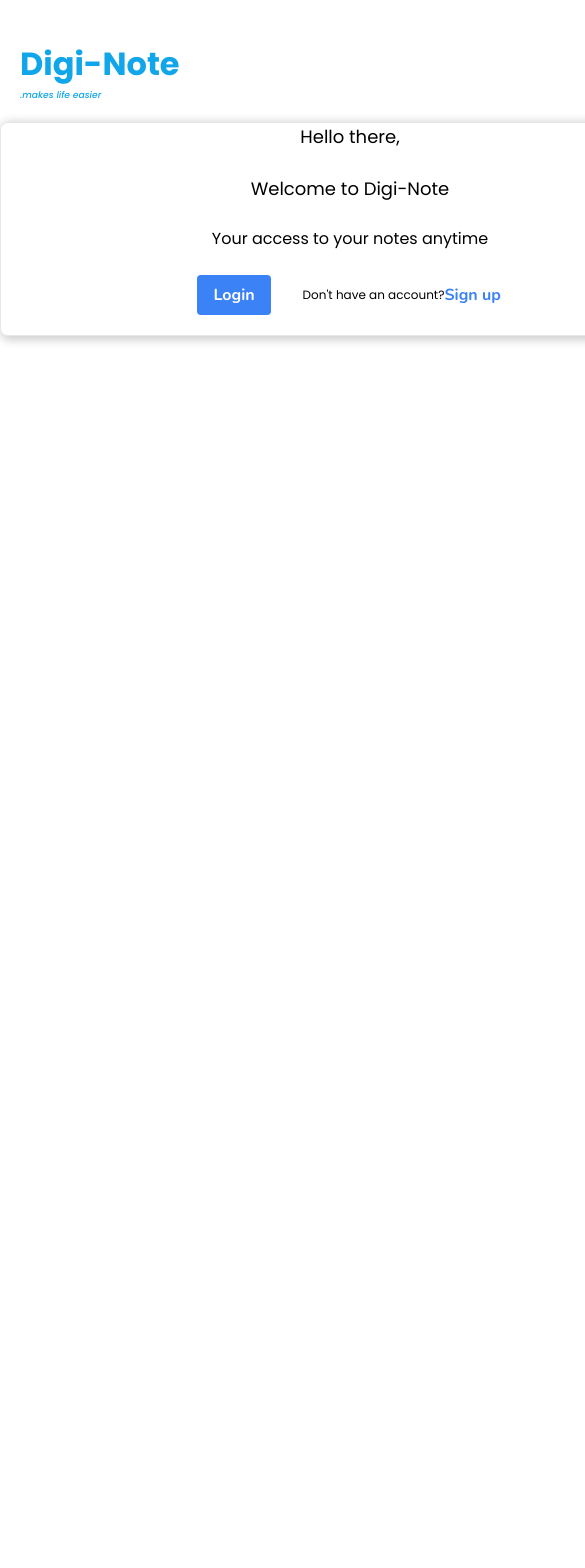
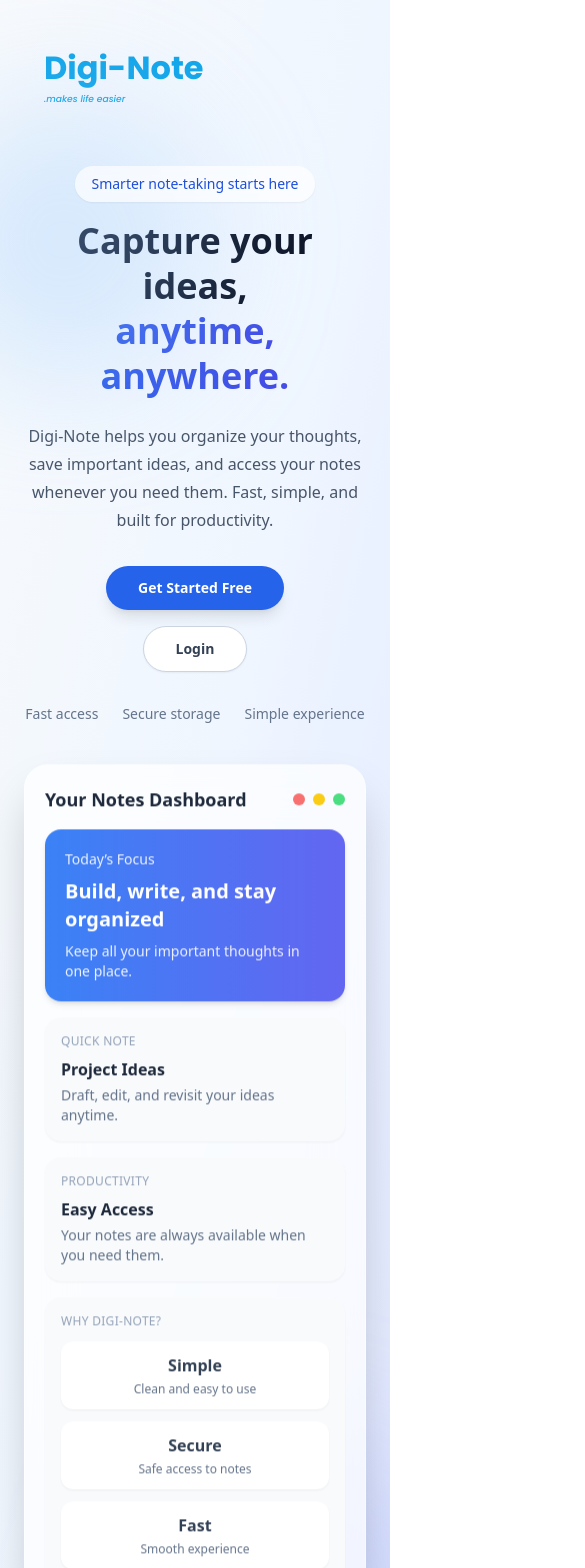
Before and after one commit to teslyym/DigiNote, a React (Vite) app in the folder Client/: page / in a window 390 px wide. Shown: the top 1568 px of the page, 585 px wide, since content can reach past the window. Before the commit the page ends 844 px from the top, so only its background shows below. Built offline with nearby package versions, Linux system fonts and the light colour scheme.

Commit message:
Enhance Home component with new layout, animations, and mobile responsiveness

```diff
--- a/Client/src/Pages/Home.jsx
+++ b/Client/src/Pages/Home.jsx
@@ -4,42 +4,227 @@ import Logo from "../Components/Logo";
 
 const Home = () => {
   return (
-    <div>
-      <div className="items-center  max-w-[1000px] mx-auto justify-center">
-        <div className="pt-5">
+    <div className="min-h-screen bg-gradient-to-br from-slate-50 via-blue-50 to-indigo-100 overflow-hidden">
+      <div className="relative mx-auto flex min-h-screen max-w-7xl flex-col px-6 py-6 lg:px-12">
+        {/* Top nav/logo */}
+        <div className="animate-fadeInDown flex items-center justify-between">
           <Logo />
+          <div className="hidden md:flex items-center gap-4">
+            <Link to="/login">
+              <button className="rounded-full border border-blue-200 bg-white/70 px-5 py-2 text-sm font-semibold text-slate-700 shadow-sm transition duration-300 hover:-translate-y-0.5 hover:border-blue-400 hover:text-blue-600">
+                Login
+              </button>
+            </Link>
+            <Link to="/signup">
+              <button className="rounded-full bg-blue-600 px-5 py-2 text-sm font-semibold text-white shadow-md transition duration-300 hover:-translate-y-0.5 hover:bg-blue-700">
+                Sign Up
+              </button>
+            </Link>
+          </div>
         </div>
-        <div>
-          <div className="rounded-lg flex flex-col border w-[700px] mx-auto mb-10 items-center gap-6 shadow-[2px_2px_10px_2px_rgba(0,0,0,0.2)]">
-            <p className="font-poppins font-normal text-lg">Hello there,</p>
-            <p className="font-poppins font-normal text-lg">
-              Welcome to Digi-Note
+
+        {/* Background glow effects */}
+        <div className="pointer-events-none absolute left-[-80px] top-24 h-72 w-72 rounded-full bg-blue-300/30 blur-3xl"></div>
+        <div className="pointer-events-none absolute bottom-10 right-[-60px] h-80 w-80 rounded-full bg-indigo-300/30 blur-3xl"></div>
+
+        {/* Hero content */}
+        <div className="grid flex-1 items-center gap-12 py-10 lg:grid-cols-2 lg:py-16">
+          {/* Left text section */}
+          <div className="animate-fadeInUp text-center lg:text-left">
+            <p className="mb-4 inline-block rounded-full bg-white/70 px-4 py-2 text-sm font-medium text-blue-700 shadow-sm backdrop-blur">
+              Smarter note-taking starts here
             </p>
-            <h1 className="font-poppins font-normal text-base">
-              Your access to your notes anytime
+
+            <h1 className="mb-6 text-4xl font-extrabold leading-tight text-slate-900 sm:text-5xl lg:text-6xl">
+              Capture your ideas,
+              <span className="block bg-gradient-to-r from-blue-600 to-indigo-600 bg-clip-text text-transparent">
+                anytime, anywhere.
+              </span>
             </h1>
-            <div className="flex pb-5 w-[400px] gap-8 justify-center items-center">
-              <div className="w-[150]">
-                <Link to="/login">
-                  <button className="bg-blue-500 hover:bg-blue-700 text-white font-nunito font-bold py-2 px-4 rounded">
-                    Login
-                  </button>
-                </Link>
+
+            <p className="mx-auto mb-8 max-w-xl text-base leading-7 text-slate-600 sm:text-lg lg:mx-0">
+              Digi-Note helps you organize your thoughts, save important ideas,
+              and access your notes whenever you need them. Fast, simple, and
+              built for productivity.
+            </p>
+
+            <div className="flex flex-col items-center gap-4 sm:flex-row sm:justify-center lg:justify-start">
+              <Link to="/signup">
+                <button className="w-full rounded-full bg-blue-600 px-8 py-3 text-sm font-semibold text-white shadow-lg transition duration-300 hover:-translate-y-1 hover:bg-blue-700 sm:w-auto">
+                  Get Started Free
+                </button>
+              </Link>
+
+              <Link to="/login">
+                <button className="w-full rounded-full border border-slate-300 bg-white px-8 py-3 text-sm font-semibold text-slate-700 shadow-sm transition duration-300 hover:-translate-y-1 hover:border-blue-400 hover:text-blue-600 sm:w-auto">
+                  Login
+                </button>
+              </Link>
+            </div>
+
+            <div className="mt-8 flex flex-wrap items-center justify-center gap-6 text-sm text-slate-500 lg:justify-start">
+              <span>Fast access</span>
+              <span className="hidden sm:inline">•</span>
+              <span>Secure storage</span>
+              <span className="hidden sm:inline">•</span>
+              <span>Simple experience</span>
+            </div>
+          </div>
+
+          {/* Right visual card section */}
+          <div className="animate-float relative mx-auto w-full max-w-xl">
+            <div className="rounded-3xl border border-white/40 bg-white/70 p-5 shadow-2xl backdrop-blur-xl">
+              <div className="mb-4 flex items-center justify-between">
+                <h2 className="text-lg font-semibold text-slate-800">
+                  Your Notes Dashboard
+                </h2>
+                <div className="flex gap-2">
+                  <span className="h-3 w-3 rounded-full bg-red-400"></span>
+                  <span className="h-3 w-3 rounded-full bg-yellow-400"></span>
+                  <span className="h-3 w-3 rounded-full bg-green-400"></span>
+                </div>
               </div>
-              <div className="flex w-1/2 items-center">
-                <h1 className="font-poppins font-normal text-xs">
-                  Don't have an account?
-                </h1>
-                <Link to="/signup">
-                  <button className="text-blue-500 hover:text-blue-400 font-nunito font-bold ">
-                    Sign up
-                  </button>
-                </Link>
+
+              <div className="space-y-4">
+                <div className="rounded-2xl bg-gradient-to-r from-blue-500 to-indigo-500 p-5 text-white shadow-md">
+                  <p className="text-sm opacity-90">Today’s Focus</p>
+                  <h3 className="mt-2 text-xl font-bold">
+                    Build, write, and stay organized
+                  </h3>
+                  <p className="mt-2 text-sm opacity-90">
+                    Keep all your important thoughts in one place.
+                  </p>
+                </div>
+
+                <div className="grid gap-4 sm:grid-cols-2">
+                  <div className="rounded-2xl bg-slate-50 p-4 shadow-sm">
+                    <p className="text-xs uppercase tracking-wide text-slate-400">
+                      Quick Note
+                    </p>
+                    <h4 className="mt-2 font-semibold text-slate-800">
+                      Project Ideas
+                    </h4>
+                    <p className="mt-1 text-sm text-slate-500">
+                      Draft, edit, and revisit your ideas anytime.
+                    </p>
+                  </div>
+
+                  <div className="rounded-2xl bg-slate-50 p-4 shadow-sm">
+                    <p className="text-xs uppercase tracking-wide text-slate-400">
+                      Productivity
+                    </p>
+                    <h4 className="mt-2 font-semibold text-slate-800">
+                      Easy Access
+                    </h4>
+                    <p className="mt-1 text-sm text-slate-500">
+                      Your notes are always available when you need them.
+                    </p>
+                  </div>
+                </div>
+
+                <div className="rounded-2xl bg-slate-50 p-4 shadow-sm">
+                  <p className="text-xs uppercase tracking-wide text-slate-400">
+                    Why Digi-Note?
+                  </p>
+                  <div className="mt-3 grid gap-3 sm:grid-cols-3">
+                    <div className="rounded-xl bg-white p-3 text-center shadow-sm">
+                      <h5 className="font-semibold text-slate-700">Simple</h5>
+                      <p className="mt-1 text-xs text-slate-500">
+                        Clean and easy to use
+                      </p>
+                    </div>
+                    <div className="rounded-xl bg-white p-3 text-center shadow-sm">
+                      <h5 className="font-semibold text-slate-700">Secure</h5>
+                      <p className="mt-1 text-xs text-slate-500">
+                        Safe access to notes
+                      </p>
+                    </div>
+                    <div className="rounded-xl bg-white p-3 text-center shadow-sm">
+                      <h5 className="font-semibold text-slate-700">Fast</h5>
+                      <p className="mt-1 text-xs text-slate-500">
+                        Smooth experience
+                      </p>
+                    </div>
+                  </div>
+                </div>
               </div>
+            </div>
+
+            {/* Floating small card */}
+            <div className="absolute -left-4 top-10 hidden rounded-2xl bg-white p-4 shadow-xl md:block">
+              <p className="text-xs text-slate-400">Saved Notes</p>
+              <h3 className="text-2xl font-bold text-blue-600">1,284</h3>
+            </div>
+
+            <div className="absolute -bottom-4 right-0 hidden rounded-2xl bg-white p-4 shadow-xl md:block">
+              <p className="text-xs text-slate-400">Productivity</p>
+              <h3 className="text-lg font-bold text-slate-800">Stay focused</h3>
             </div>
           </div>
         </div>
+
+        {/* Mobile auth buttons */}
+        <div className="mt-2 flex flex-col gap-3 md:hidden">
+          <Link to="/login">
+            <button className="w-full rounded-full border border-blue-200 bg-white py-3 font-semibold text-slate-700 shadow-sm">
+              Login
+            </button>
+          </Link>
+          <Link to="/signup">
+            <button className="w-full rounded-full bg-blue-600 py-3 font-semibold text-white shadow-md">
+              Sign Up
+            </button>
+          </Link>
+        </div>
       </div>
+
+      {/* Custom animation styles */}
+      <style>
+        {`
+          @keyframes fadeInUp {
+            from {
+              opacity: 0;
+              transform: translateY(30px);
+            }
+            to {
+              opacity: 1;
+              transform: translateY(0);
+            }
+          }
+
+          @keyframes fadeInDown {
+            from {
+              opacity: 0;
+              transform: translateY(-20px);
+            }
+            to {
+              opacity: 1;
+              transform: translateY(0);
+            }
+          }
+
+          @keyframes float {
+            0%, 100% {
+              transform: translateY(0px);
+            }
+            50% {
+              transform: translateY(-8px);
+            }
+          }
+
+          .animate-fadeInUp {
+            animation: fadeInUp 0.9s ease-out;
+          }
+
+          .animate-fadeInDown {
+            animation: fadeInDown 0.8s ease-out;
+          }
+
+          .animate-float {
+            animation: float 4s ease-in-out infinite;
+          }
+        `}
+      </style>
     </div>
   );
 };
```
